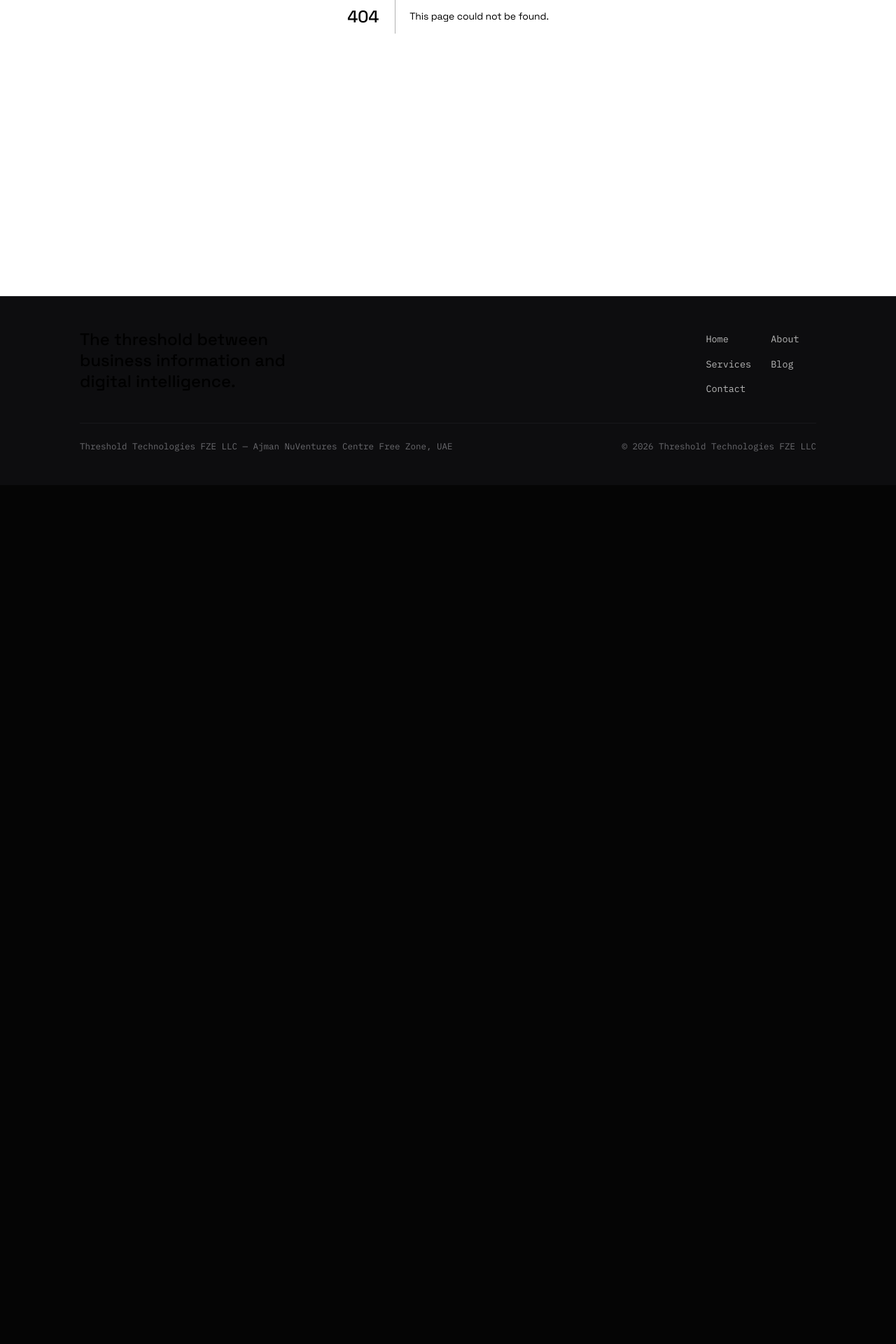
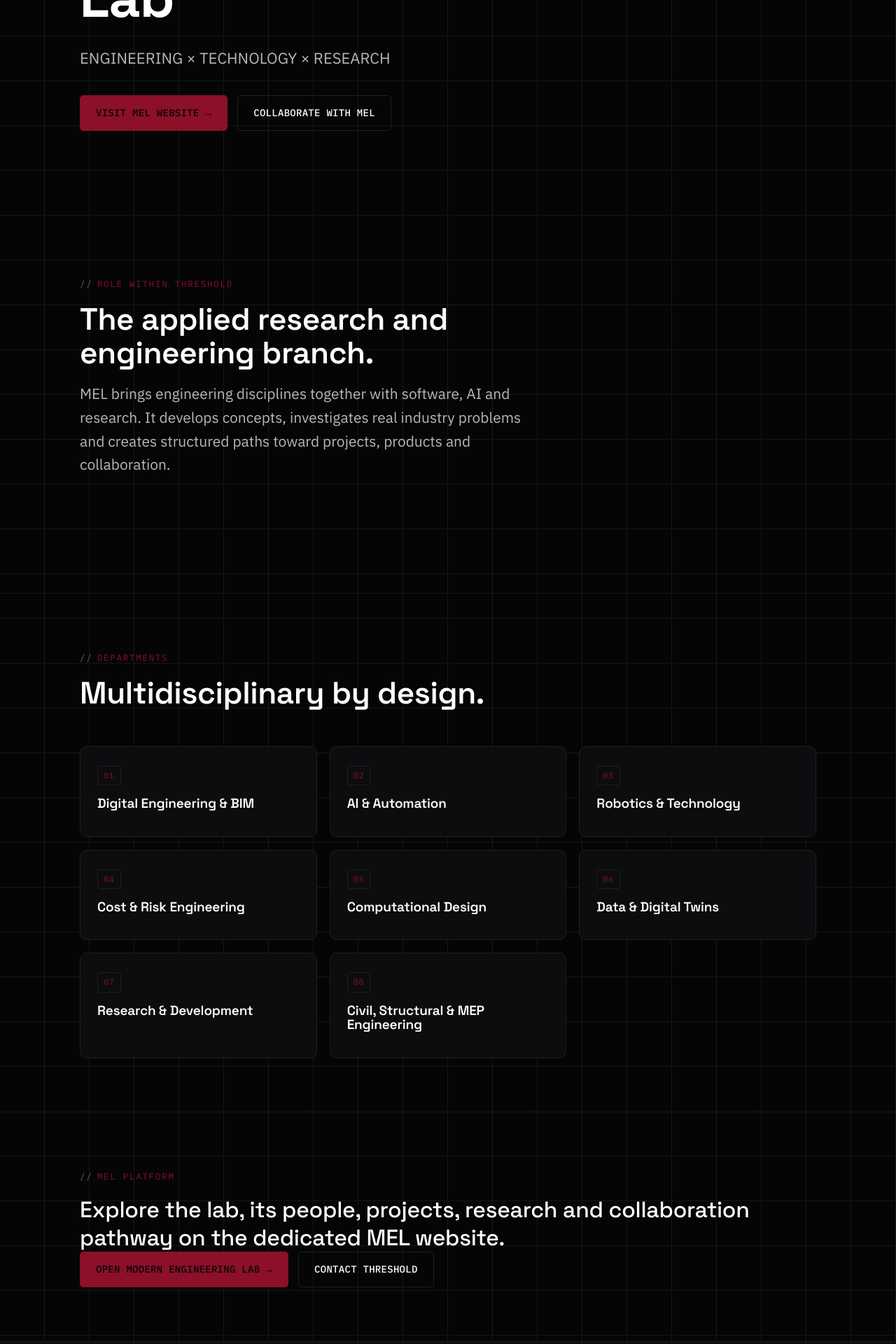
Before and after one commit to Moe7Sam/threshold-technologies, a Next.js app: page /lab in a window 1280 px wide. Before the commit this address had no page. Shown: the part 460-2380 px from the top of the page at 70% size. Before the commit the page ends 1153 px from the top, so only its background shows below. Built offline with nearby package versions, Linux system fonts and the light colour scheme.

Commit message:
Add Modern Engineering Lab to corporate site

```diff
--- /dev/null
+++ b/app/lab/page.tsx
@@ -0,0 +1,82 @@
+import Link from 'next/link';
+
+export const metadata = {
+  title: 'Modern Engineering Lab | Threshold Technologies',
+  description:
+    'Modern Engineering Lab is the multidisciplinary engineering, technology and research laboratory operating under Threshold Technologies Holding.',
+};
+
+const disciplines = [
+  'Digital Engineering & BIM',
+  'AI & Automation',
+  'Robotics & Technology',
+  'Cost & Risk Engineering',
+  'Computational Design',
+  'Data & Digital Twins',
+  'Research & Development',
+  'Civil, Structural & MEP Engineering',
+];
+
+export default function LabPage() {
+  return (
+    <main>
+      <section className="hero">
+        <div className="wrap">
+          <p className="eyebrow">A laboratory under Threshold Technologies Holding</p>
+          <h1>Modern Engineering Lab</h1>
+          <p>ENGINEERING × TECHNOLOGY × RESEARCH</p>
+          <div className="cta-row">
+            <a className="btn btn--primary" href="https://modern-engineering-lab.netlify.app">
+              Visit MEL Website <span className="arrow">→</span>
+            </a>
+            <a className="btn btn--ghost" href="mailto:info@threshold-technologies.com">
+              Collaborate with MEL
+            </a>
+          </div>
+        </div>
+      </section>
+
+      <section className="section">
+        <div className="wrap">
+          <div className="head">
+            <p className="eyebrow">Role within Threshold</p>
+            <h2>The applied research and engineering branch.</h2>
+            <p className="lede">
+              MEL brings engineering disciplines together with software, AI and research. It develops concepts, investigates real industry problems and creates structured paths toward projects, products and collaboration.
+            </p>
+          </div>
+        </div>
+      </section>
+
+      <section className="section section--tight">
+        <div className="wrap">
+          <div className="head">
+            <p className="eyebrow">Departments</p>
+            <h2>Multidisciplinary by design.</h2>
+          </div>
+          <div className="grid grid--3">
+            {disciplines.map((discipline, index) => (
+              <article className="card" key={discipline}>
+                <span className="card__tag">{String(index + 1).padStart(2, '0')}</span>
+                <h3>{discipline}</h3>
+              </article>
+            ))}
+          </div>
+        </div>
+      </section>
+
+      <section className="section section--tight">
+        <div className="wrap">
+          <p className="eyebrow">MEL Platform</p>
+          <p className="statement">Explore the lab, its people, projects, research and collaboration pathway on the dedicated MEL website.</p>
+          <div className="cta-row">
+            <a className="btn btn--primary" href="https://modern-engineering-lab.netlify.app">
+              Open Modern Engineering Lab <span className="arrow">→</span>
+            </a>
+            <Link className="btn btn--ghost" href="/contact">Contact Threshold</Link>
+          </div>
+        </div>
+      </section>
+    </main>
+  );
+}
--- a/app/page.tsx
+++ b/app/page.tsx
@@ -6,5 +6,6 @@ export default function Home() { return <main>
   <section className="hero"><div className="wrap"><p className="eyebrow">Threshold Technologies</p><h1>Building digital solutions for business</h1><p>We develop digital systems and software across multiple sectors — connecting data, engineering, commercial intelligence, and AI-assisted workflows.</p><div className="cta-row"><Link className="btn btn--primary" href="/contact">Build With Threshold <span className="arrow">→</span></Link><Link className="btn btn--ghost" href="/services">See What We Deliver</Link></div></div></section>
   <div className="wrap"><div className="sectors"><span>Construction</span><span>Transportation</span><span>Management</span><span>Finance</span><span>Digital Products</span></div></div>
   <section className="section"><div className="wrap"><div className="head"><p className="eyebrow">What is Threshold</p><h2>The line between business information and digital intelligence.</h2><p className="lede">A threshold is the point where something crosses over and changes state. We take raw information across structured engineering and AI until it becomes intelligence teams can decide and deliver with.</p></div><div className="threshold"><p className="threshold__cap">Information crossing the threshold</p><div className="threshold__track">{['Data','AI','Automation','Intelligence'].map((label, index) => <div className="node" key={label}><span className="node__n">0{index + 1}</span><span className="node__label">{label}</span></div>)}</div><p className="threshold__note">From raw data, through AI and automation, into commercial intelligence — the same path runs under every sector we work in.</p></div></div></section>
+  <section className="section section--tight"><div className="wrap"><div className="head"><p className="eyebrow">Threshold Technologies Holding</p><h2>Modern Engineering Lab</h2><p className="lede">MEL is Threshold&apos;s multidisciplinary engineering and research laboratory—connecting engineering, technology and applied research through projects, experiments and collaborative development.</p></div><div className="cta-row"><Link className="btn btn--primary" href="/lab">Explore MEL <span className="arrow">→</span></Link><a className="btn btn--ghost" href="https://modern-engineering-lab.netlify.app">Visit MEL Website</a></div></div></section>
   <section className="section section--tight"><div className="wrap"><div className="grid grid--3">{[['About','Vision & mission','Why we build, and what we are working toward across every sector.','/about'],['Services','What we deliver','The capabilities and engagements available from Threshold today.','/services'],['Blog','The Product Lab','Software built in-house — products, progress, and where to find them.','/blog']].map(([tag,title,copy,href]) => <Link className="card" href={href} key={tag}><span className="card__tag">{tag}</span><h3>{title}</h3><p>{copy}</p></Link>)}</div></div></section>
 </main>; }
--- a/components/global/Footer.tsx
+++ b/components/global/Footer.tsx
@@ -1,5 +1,5 @@
 import Link from 'next/link';
 
 export default function Footer() {
-  return <footer className="foot"><div className="wrap"><div className="foot__top"><p className="foot__statement">The threshold between business information and digital intelligence.</p><nav aria-label="Footer"><ul className="foot__nav"><li><Link href="/">Home</Link></li><li><Link href="/about">About</Link></li><li><Link href="/services">Services</Link></li><li><Link href="/blog">Blog</Link></li><li><Link href="/contact">Contact</Link></li></ul></nav></div><div className="foot__meta"><span>Threshold Technologies FZE LLC — Ajman NuVentures Centre Free Zone, UAE</span><span>© {new Date().getFullYear()} Threshold Technologies FZE LLC</span></div></div></footer>;
+  return <footer className="foot"><div className="wrap"><div className="foot__top"><p className="foot__statement">The threshold between business information and digital intelligence.</p><nav aria-label="Footer"><ul className="foot__nav"><li><Link href="/">Home</Link></li><li><Link href="/about">About</Link></li><li><Link href="/services">Services</Link></li><li><Link href="/blog">Products</Link></li><li><Link href="/lab">Modern Engineering Lab</Link></li><li><Link href="/contact">Contact</Link></li></ul></nav></div><div className="foot__meta"><span>Threshold Technologies FZE LLC — Ajman NuVentures Centre Free Zone, UAE</span><span>© {new Date().getFullYear()} Threshold Technologies FZE LLC</span></div></div></footer>;
 }
--- a/components/global/Navbar.tsx
+++ b/components/global/Navbar.tsx
@@ -4,7 +4,7 @@ import Link from 'next/link';
 import { usePathname } from 'next/navigation';
 import { useState } from 'react';
 
-const links = [['/', 'Home'], ['/about', 'About'], ['/services', 'Services'], ['/blog', 'Blog'], ['/contact', 'Contact']] as const;
+const links = [['/', 'Home'], ['/about', 'About'], ['/services', 'Services'], ['/blog', 'Products'], ['/lab', 'MEL'], ['/contact', 'Contact']] as const;
 
 export default function Navbar() {
   const pathname = usePathname();
```
Also changed, not shown: app/about/page.tsx (+1 -1 lines).
